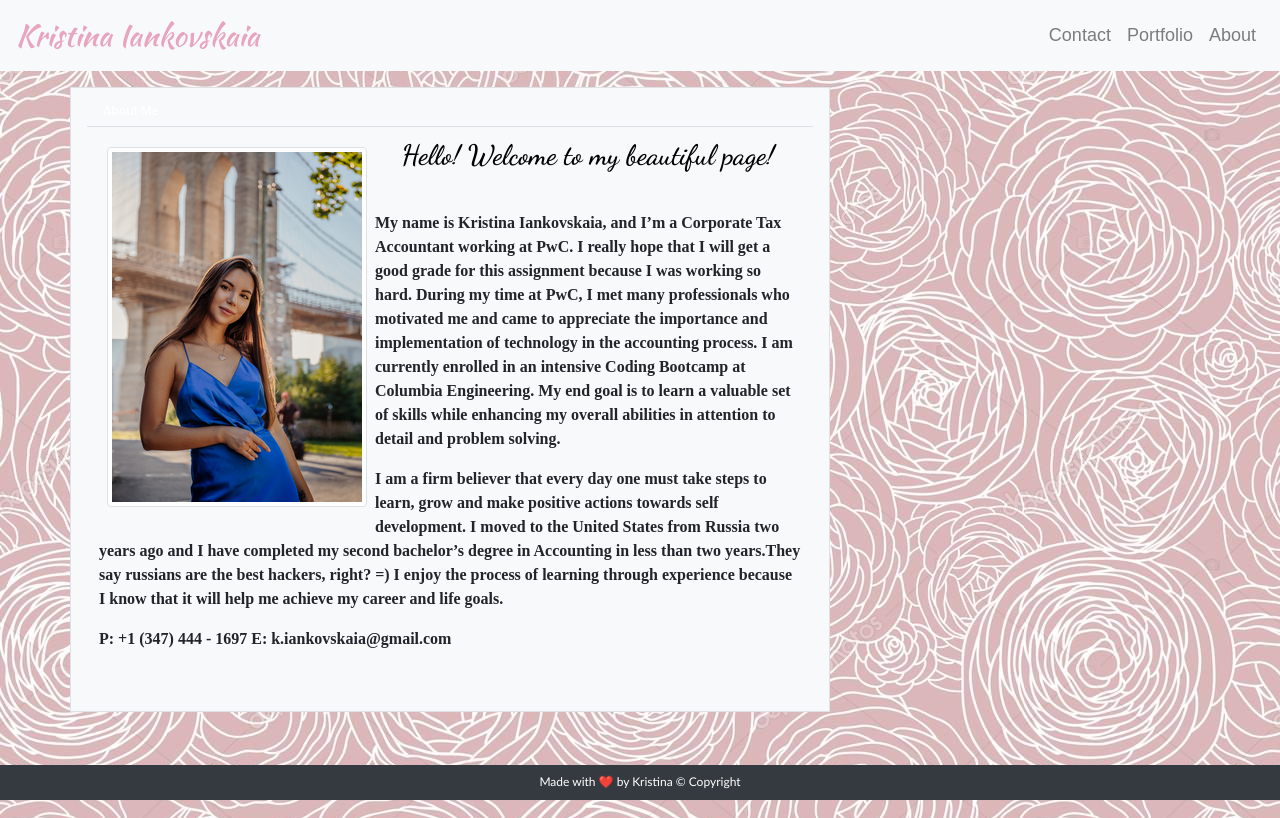
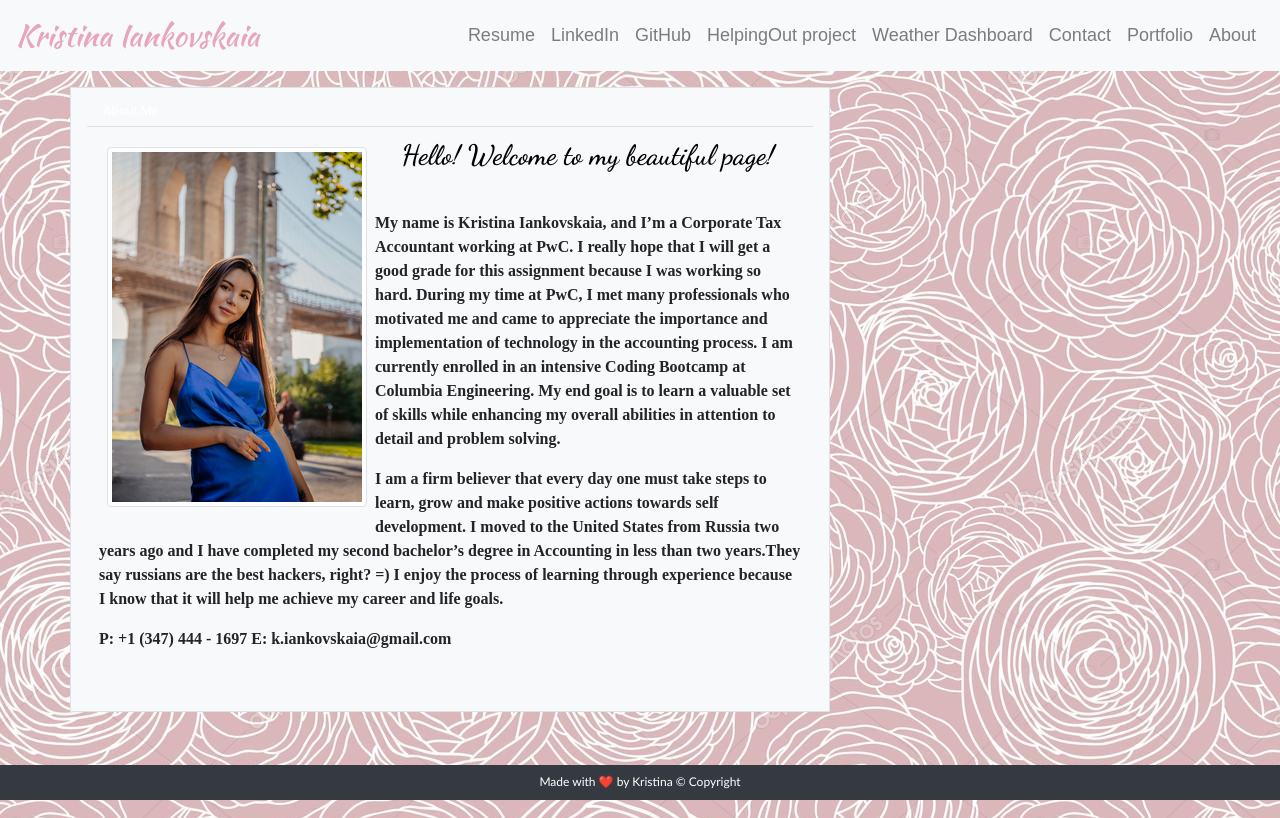
Before and after one commit to kiankovskaia/updated-Portfolio, a plain HTML site: page index.html in a window 1280 px wide. Drawn offline with nearby package versions, Linux system fonts and the light colour scheme; a web font is replaced by a local one.

Commit message:
updated navbar with new links

```diff
--- a/index.html
+++ b/index.html
@@ -39,6 +39,20 @@
       <!-- Navbar links -->
       <div id="navbarToggleExternalContent"class="collapse navbar-collapse justify-content-end">
           <ul class="navbar-nav">
+            <li class="nav-item">
+              <a class="nav-link" href="contact.html">Resume</a>
+              </li>
+              <li class="nav-item">
+                <a class="nav-link" href="https://www.linkedin.com/in/kristina-iankovskaia/">LinkedIn</a>
+                </li>
+              </li><li class="nav-item">
+                <a class="nav-link" href="https://github.com/kiankovskaia">GitHub</a>
+              </li>
+                <li class="nav-item">
+                  <a class="nav-link" href="https://joelstraley.github.io/Project-1-Helping-Out/">HelpingOut project</a>
+                  </li>
+                  <li class="nav-item">
+                    <a class="nav-link" href="https://kiankovskaia.github.io/Weather_Dashboard/">Weather Dashboard</a>
               <li class="nav-item">
               <a class="nav-link" href="contact.html">Contact</a>
               </li>
@@ -49,8 +63,9 @@
               <a class="nav-link" href="index.html">About</a>
               </li>
           </ul>
+        </nav>
       </div>
-  </nav>
+
 </header>
 <!-- main section -->
 <main>
```
Also changed, not shown: contact.html (+14 -0 lines), portfolio.html (+14 -0 lines).
